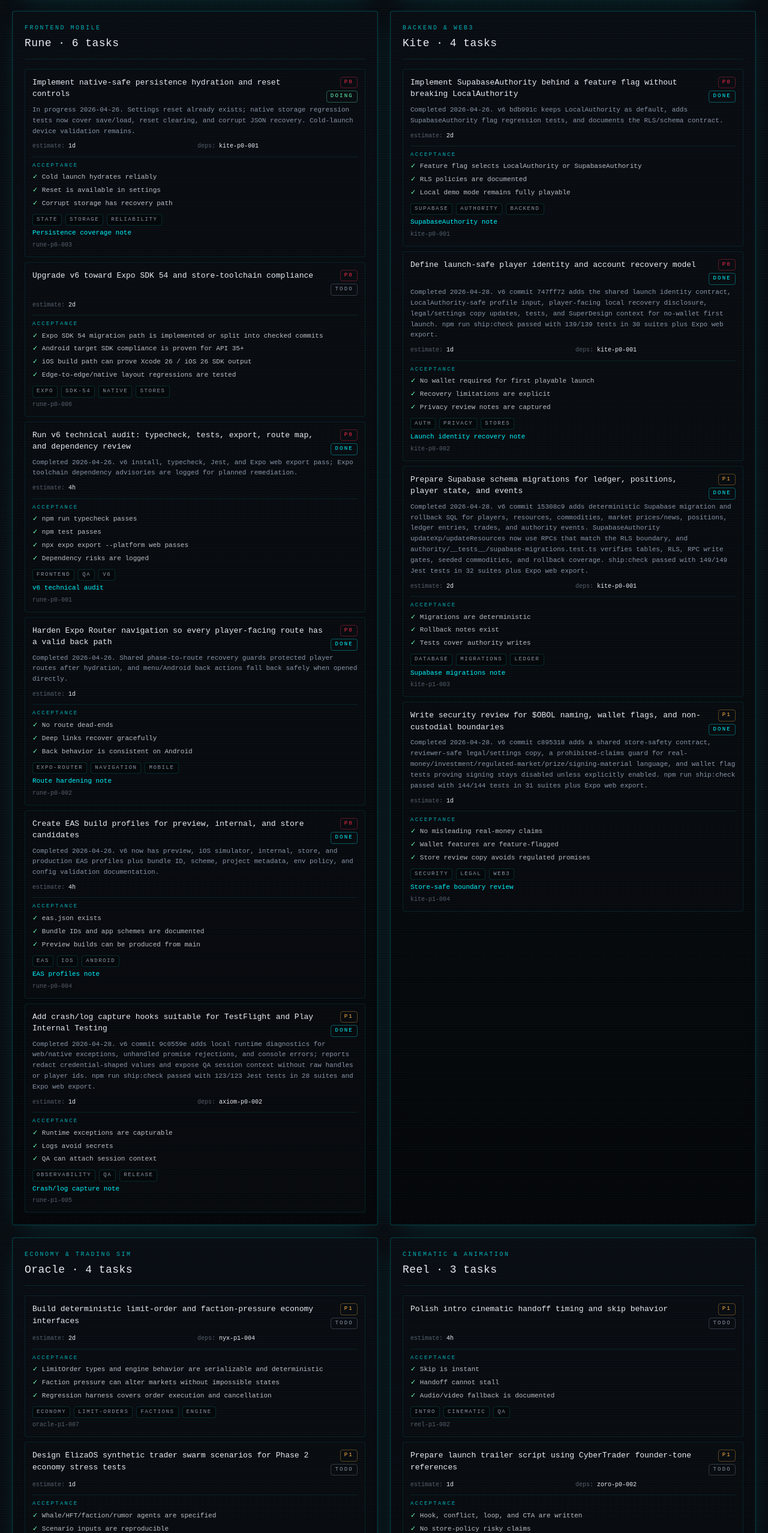
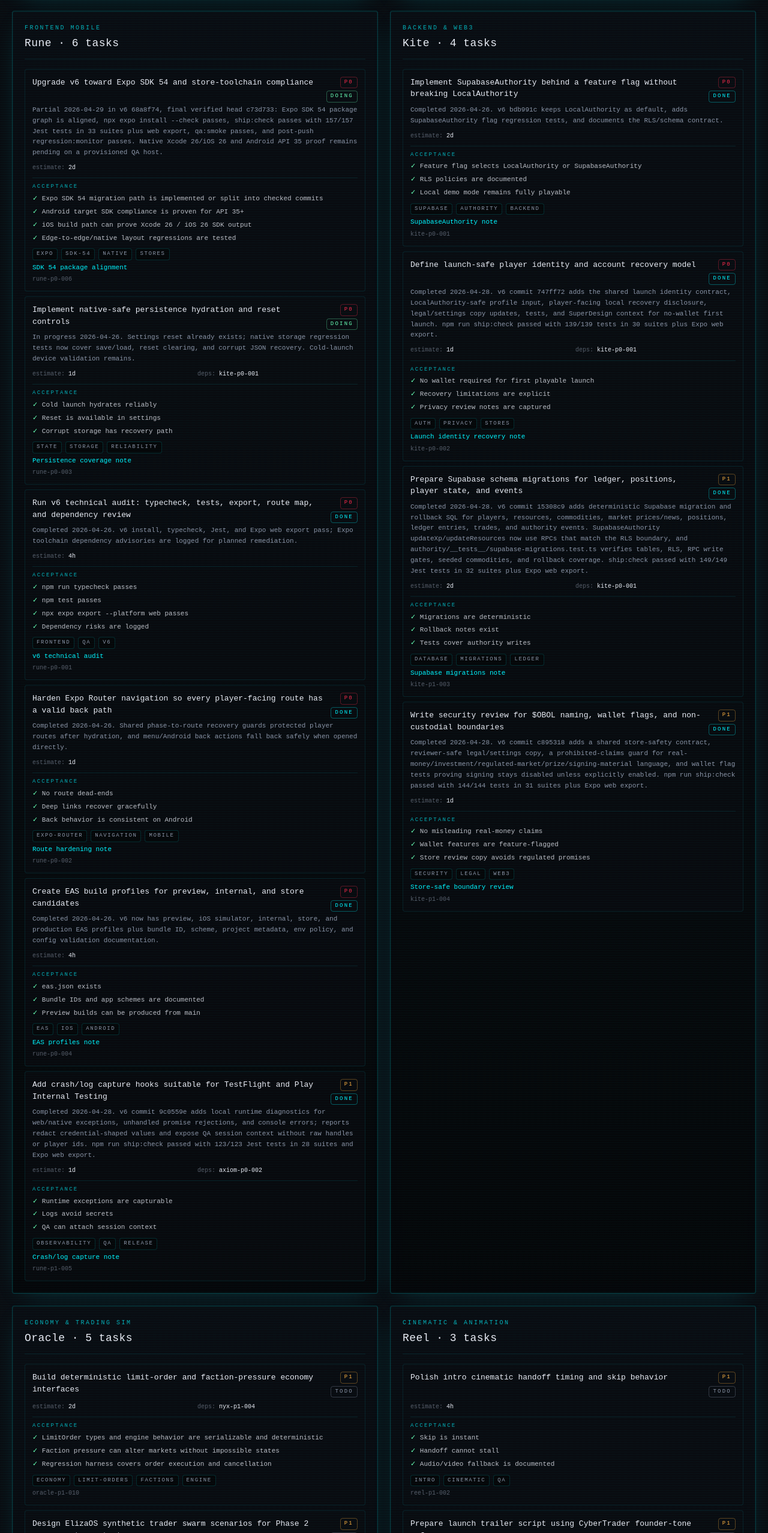
Before and after one commit to GHX5T-SOL/Dev-lab-of-CyberTrader-Age-of-Pantheon-, a Next.js app in the folder web/: page /office/tasks in a window 1280 px wide. Shown: the part 5390-7946 px from the top of the page at 60% size. Built offline with nearby package versions, Linux system fonts and the light colour scheme; no server answers.

Commit message:
compass-p0-002/oracle-p1-009/rune-p0-006 compass: sync v6 readiness status

```diff
--- a/web/src/data/roadmap.ts
+++ b/web/src/data/roadmap.ts
@@ -102,9 +102,12 @@
       "Screenshot-safe visual state captures for home, terminal, market, missions, inventory, and profile",
       "Privacy, token naming, simulated trading, wallet, Data Safety, and age-rating risk matrix",
       "Hydra market-swarm scenarios plus first-20 retention/churn watch fixtures",
+      "Expo SDK 54 package graph alignment passes npx expo install --check; native Xcode 26/iOS 26 and Android API 35 proof remains pending",
+      "GLCH is admitted into the Oracle medium-risk momentum archetype and beta-tuned mirror path",
+      "Post-push regression monitor state is worktree-safe through git rev-parse --git-path regression-state.json",
       "v6 GitHub issue batches for active P0/P1 readiness work",
       "PirateOS polish, AgentOS rank-5 systems, and PantheonOS late-game territory roadmap",
-      "Live Vercel smoke passes on verified v6 origin/main 44ae679",
+      "Local ship check, smoke, clean-cache export, post-push monitor, and SDK 54 package check pass on verified v6 origin/main c73d733",
       "iOS simulator smoke passes",
       "Android emulator smoke passes",
       "First 10-minute player loop complete without developer guidance",
@@ -147,6 +150,9 @@
       { label: "Axiom performance budgets", done: true },
       { label: "Hydra retention/churn scenarios", done: true },
       { label: "Web production smoke rerun", done: true },
+      { label: "Expo SDK 54 package graph alignment", done: true },
+      { label: "Oracle GLCH archetype admission", done: true },
+      { label: "Worktree-safe regression monitor", done: true },
       { label: "iOS simulator smoke", done: false },
       { label: "Android emulator smoke", done: false },
     ],
--- a/web/src/data/status.ts
+++ b/web/src/data/status.ts
@@ -26,8 +26,8 @@
     "SupabaseAuthority is feature-flagged and its migration/RPC baseline is committed, but live Supabase project application and RLS validation are not confirmed",
     "Apple/Google credentials and first remote EAS build runs are not yet confirmed",
     "iOS uploads after 2026-04-28 must prove Xcode 26 / iOS 26 SDK build output",
-    "Android store builds must prove targetSdkVersion 35 or higher; v6 package manifest and lockfile now target Expo SDK 54, but native EAS build evidence is still pending",
-    "Expo toolchain transitive dependency advisories need planned SDK/override remediation",
+    "Android store builds must prove targetSdkVersion 35 or higher; v6 package manifest, lockfile, and installed package graph now align with Expo SDK 54, but native EAS build evidence is still pending",
+    "Expo toolchain transitive dependency advisories remain at moderate severity and need planned SDK/override remediation",
     "Final preview video, public privacy policy, age-rating answers, and store declarations still need account-owner input or implementation; human-only items are tracked in HUMAN_ACTIONS.md and do not block daily v6 work",
     "OpenClaw doctor/security audits can still exceed bounded sessions and report skill gaps; keep these checks time-limited and non-blocking",
     "OpenClaw post-fix doctor still times out in bounded runs and reports 38 skill requirement gaps",
@@ -36,12 +36,13 @@
   recentWins: [
     "Dev Lab /office 3D metaverse work shipped and is now closed as a studio milestone",
     "Dev Lab GitHub open PRs/issues were cleaned to zero open items",
-    "CyberTrader v6 live deployment returns HTTP 200, passes npm run health:live, passes the hardened qa:axiom:live Chromium smoke, and passed force regression:check on 44ae679 after tuned strategy guidance shipped",
+    "CyberTrader v6 live deployment returns HTTP 200, passes npm run health:live, passes the hardened qa:axiom:live Chromium smoke, and v6 origin/main is verified through c73d733 after SDK 54 package alignment, GLCH archetype admission, and worktree-safe regression monitor repair",
     "v6 contains the LocalAuthority trade loop, ledger, inventory, XP/rank, locations, heat/raids, couriers, news, missions, district states, streaks, daily challenges, bounty, and away report",
     "Rune completed the v6 technical audit: install, typecheck, Jest, and Expo web export pass locally",
     "Rune completed route hardening: protected deep links recover after hydration and menu/Android back actions have safe fallbacks",
     "Rune started persistence reliability coverage: native storage save/load, reset clearing, and corrupt JSON recovery are covered by Jest and documented in v6",
     "Rune completed EAS profiles for preview, iOS simulator, internal, store, and production build paths",
+    "Rune partially completed rune-p0-006: v6 now has an Expo SDK 54-compatible package graph with React 19, React Native 0.81.5, Expo Router 6, Reanimated 4 Worklets, and Jest Expo 54",
     "Rune completed crash/log capture hooks with redacted local diagnostics and QA session context export; v6 ship:check passes with 123/123 Jest tests",
     "Oracle completed the 1000-seed economy replay harness with 1000 profitable sessions, 81 raid sessions, 0 soft locks, 0 impossible states, and median PnL 48.88",
     "Oracle completed launch tuning bands with 1000/1000 profitable sessions, median max Heat 60, 81 raid sessions, and zero low/medium/high-risk strategy issues",
@@ -72,6 +73,8 @@
     "Cipher completed the privacy/token/simulated-trading/age-rating risk matrix with required policy copy and legal escalation triggers",
     "Hydra completed deterministic market-swarm scenarios for balanced beta, novice onramp, contraband risk-spike, and speedrun race cohorts",
     "Hydra completed first-20-player retention/churn scenarios with five personas, four beta cohorts, churn triggers, and Game Designer handoff notes",
+    "Oracle completed oracle-p1-009: GLCH now participates in the deterministic momentum-trader archetype and beta-tuned mirror while retention and swarm fixtures stay green",
+    "Talon follow-up repaired npm run regression:monitor for linked worktrees by persisting state through git rev-parse --git-path regression-state.json; post-push monitor passed on c73d733",
     "Zyra/Codex hardened the live and local Axiom smokes in v6 commits 5481191, d5a0a83, 98f1623, daa33e9, ff7b7c3, and 93096a5; live smoke and qa:smoke both pass",
     "Zara pushed v6 fdd7160 with Obsidian, a rank-7 Eclipse Guild NPC, after OpenClaw repair restored active work on the Mac mini",
     "Codex pushed v6 49c1e49 to repair the Expo SDK 54 lockfile, track GLCH source/optimized art, refresh 39-asset provenance, and verify ship:check plus post-push regression:monitor",
@@ -95,12 +98,12 @@
     {
       label: "v6 deployment",
       state: "green",
-      detail: "https://cyber-trader-age-of-pantheon-v6.vercel.app returns HTTP 200, passes npm run health:live, passes npm run qa:axiom:live, and v6 origin/main is verified through 44ae679 with force regression:check green",
+      detail: "https://cyber-trader-age-of-pantheon-v6.vercel.app returns HTTP 200, passes npm run health:live, passes npm run qa:axiom:live, and v6 origin/main is verified through c73d733 with post-push regression:monitor green",
     },
     {
       label: "Build checks",
       state: "green",
-      detail: "Rune audit, route hardening, storage regression checks, crash/log diagnostics hooks, Oracle replay/tuning/strategy guidance audits, Hydra swarm/retention scenarios, Ghost architecture risk audit, Kite authority/store-safety checks, Nyx first-session and pressure-band tests, Vex HUD/responsive/system-state validation, Talon safety preflight, EAS config validation, Axiom performance budgets/smokes, Palette screenshot capture, Zara provenance drift check, 155/155 Jest tests, and Expo web export pass locally",
+      detail: "Rune audit, SDK 54 package alignment, route hardening, storage regression checks, crash/log diagnostics hooks, Oracle replay/tuning/strategy guidance/GLCH archetype audits, Hydra swarm/retention scenarios, Ghost architecture risk audit, Kite authority/store-safety checks, Nyx first-session and pressure-band tests, Vex HUD/responsive/system-state validation, Talon safety preflight and worktree-safe monitor, EAS config validation, Axiom performance budgets/smokes, Palette screenshot capture, Zara provenance drift check, 157/157 Jest tests, and Expo web export pass locally",
     },
     {
       label: "Native QA",
@@ -115,7 +118,7 @@
     {
       label: "Dependency audit",
       state: "amber",
-      detail: "v6 package manifest and lockfile now target Expo SDK 54; npm audit still reports Expo toolchain transitive advisories, and native EAS output must prove Android API 35+ before Play Store submission",
+      detail: "v6 package manifest, lockfile, and installed package graph now align with Expo SDK 54; npm audit --omit=dev --audit-level=high exits 0, while npm audit still reports 14 moderate Expo-toolchain advisories and native EAS output must prove Android API 35+ before Play Store submission",
     },
     {
       label: "Store toolchain",
--- a/web/src/data/tasks.ts
+++ b/web/src/data/tasks.ts
@@ -86,7 +86,7 @@
     id: "rune-p0-006",
     owner: "rune",
     title: "Upgrade v6 toward Expo SDK 54 and store-toolchain compliance",
-    status: "todo",
+    status: "doing",
     priority: "P0",
     estimate: "2d",
     acceptanceCriteria: [
@@ -96,6 +96,9 @@
       "Edge-to-edge/native layout regressions are tested",
     ],
     tags: ["expo", "sdk-54", "native", "stores"],
+    notes:
+      "Partial 2026-04-29 in v6 68a8f74, final verified head c73d733: Expo SDK 54 package graph is aligned, npx expo install --check passes, ship:check passes with 157/157 Jest tests in 33 suites plus web export, qa:smoke passes, and post-push regression:monitor passes. Native Xcode 26/iOS 26 and Android API 35 proof remains pending on a provisioned QA host.",
+    links: [{ label: "SDK 54 package alignment", href: `${v6}/blob/main/docs/release/rune-p0-006-sdk54-package-alignment.md` }],
   }),
   task({
     id: "nyx-p1-002",
@@ -138,7 +141,25 @@
     tags: ["agentos", "factions", "progression", "gameplay"],
   }),
   task({
-    id: "oracle-p1-007",
+    id: "oracle-p1-009",
+    owner: "oracle",
+    title: "Admit GLCH into deterministic momentum archetype path",
+    status: "done",
+    priority: "P1",
+    estimate: "2h",
+    dependencies: ["zara-p1-006", "nyx-p1-002"],
+    acceptanceCriteria: [
+      "GLCH is included in at least one player archetype mix",
+      "Beta tuning mirrors the GLCH-enabled archetype path",
+      "Archetype, retention, and swarm fixtures still pass viability gates",
+    ],
+    tags: ["economy", "glch", "archetypes", "retention"],
+    notes:
+      "Completed 2026-04-29 in v6 68a8f74, final verified head c73d733. Oracle added GLCH to the momentum-trader medium-risk path and beta-tuned mirror, updated retention/swarm handoff copy, and verified archetypes:report, tuning:beta, retention:beta, swarm:market, ship:check, qa:smoke, clean-cache web export, post-push regression:monitor, and high-severity production audit.",
+    links: [{ label: "GLCH archetype admission", href: `${v6}/blob/main/docs/release/oracle-p1-009-glch-archetype-admission.md` }],
+  }),
+  task({
+    id: "oracle-p1-010",
     owner: "oracle",
     title: "Build deterministic limit-order and faction-pressure economy interfaces",
     status: "todo",
@@ -159,7 +180,7 @@
     status: "todo",
     priority: "P2",
     estimate: "3d",
-    dependencies: ["nyx-p1-004", "oracle-p1-007"],
+    dependencies: ["nyx-p1-004", "oracle-p1-010"],
     acceptanceCriteria: [
       "TerritoryNode, TerritoryEvent, Crew, and ShardMemory interfaces exist",
       "PantheonOS route/surface is feature-flagged until playable",
@@ -772,7 +793,7 @@
     acceptanceCriteria: ["New main commits trigger checks", "Monitor state avoids duplicate runs", "LaunchAgent wiring is documented"],
     tags: ["automation", "regression", "launchd"],
     notes:
-      "Completed 2026-04-26. v6 npm run regression:check and npm run regression:monitor run typecheck, Jest, and health:live, persist .git/regression-state.json, and include a Mac mini LaunchAgent template.",
+      "Completed 2026-04-26; Codex follow-up 2026-04-29. v6 npm run regression:check and npm run regression:monitor run typecheck, Jest, and health:live, persist state through git rev-parse --git-path regression-state.json so linked worktrees work, and include a Mac mini LaunchAgent template. Latest monitor pass verified c73d733.",
     links: [{ label: "Post-push regression note", href: `${v6}/blob/main/docs/release/talon-p1-004-post-push-regression.md` }],
   }),
 
```
Also changed, not shown: 3 other files (tests, documents, lock files or other folders).
